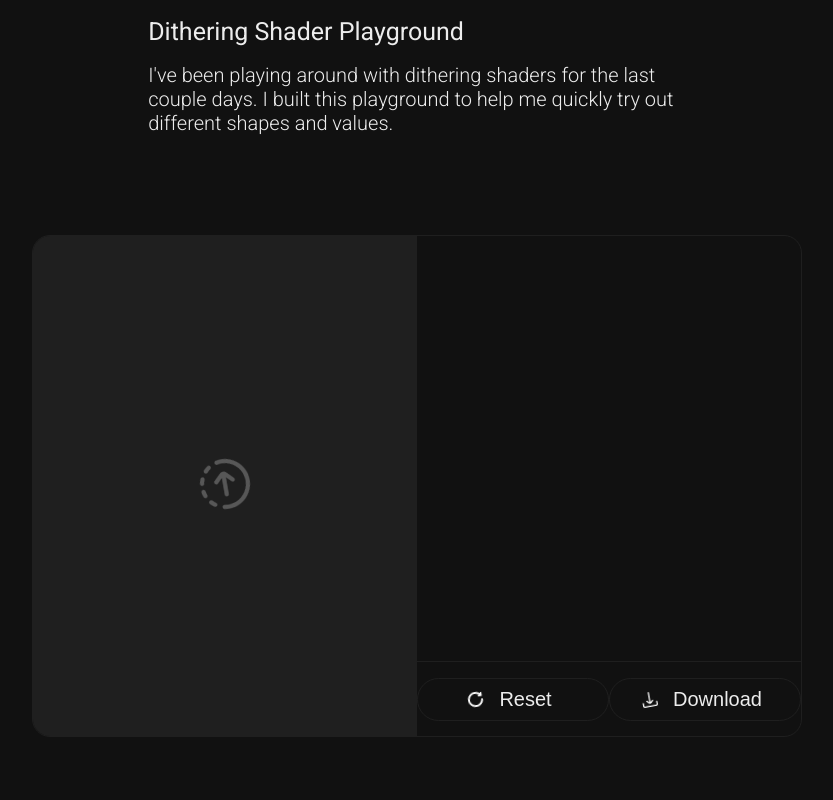
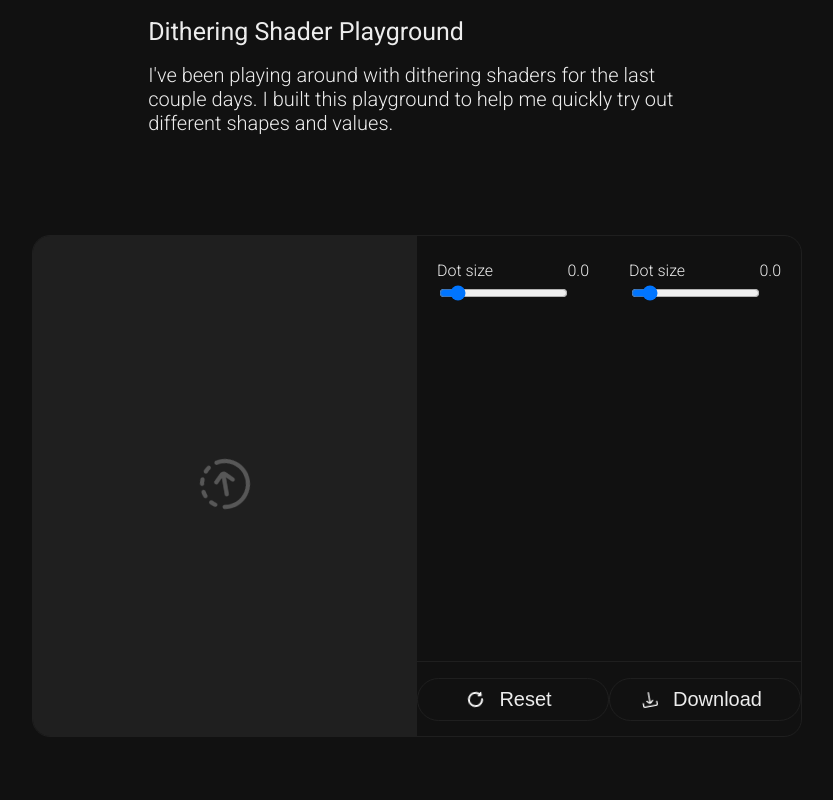
Before and after one commit to sharky-3/dotra, a React (Create React App) app: page / in a window 1280 px wide. Shown: the top 800 px of the page, without its empty margins (223-1056 px from the left). Built offline with nearby package versions, Linux system fonts and the light colour scheme.

Commit message:
small fix

```diff
--- a/src/assets/components/image.editor.jsx
+++ b/src/assets/components/image.editor.jsx
@@ -1,6 +1,7 @@
 import { useState } from "react";
 import { TITLE_TEXT } from "./text.module";
 import { NORMAL_BUTTON, ICON_BUTTON } from "./button.module";
+import { RANGE } from "./range-hero";
 
 export const IMAGE_EDITOR = () => {
     const [image, setImage] = useState(null);
@@ -34,10 +35,10 @@ export const IMAGE_EDITOR = () => {
             <div className="image-editor">
                 <div className="top">
                     <div className="left">
-
+                        <RANGE title={"Dot size"} min_value={0} max_value={100} current_value={10} />
                     </div>
                     <div className="right">
-
+                        <RANGE title={"Dot size"} min_value={0} max_value={100} current_value={10} />
                     </div>
                 </div>
                 <div className="bottom">
--- /dev/null
+++ b/src/assets/components/range-hero.jsx
@@ -0,0 +1,16 @@
+export const RANGE = ({
+    title,
+    min_value,
+    max_value,
+    current_value
+}) => {
+    return (
+        <div className="range-hero">
+            <header>
+                <div className="range-title">{title}</div>
+                <div id="range-value">0.0</div>
+            </header>
+            <input type="range" id="range" min={min_value} max={max_value} value={current_value} />
+        </div>
+    );
+}
--- a/src/assets/styles/design.css
+++ b/src/assets/styles/design.css
@@ -46,3 +46,23 @@
         }
     }
 }
+
+.range-hero {
+    width: 100%;
+    height: 50px;
+
+    display: flex;
+    justify-content: center;
+    align-items: flex-start;
+    flex-direction: column;
+
+    header {
+        width: 100%;
+        height: 50%;
+        display: flex;
+        justify-content: space-between;
+        align-items: center;
+    }
+
+
+}
--- a/src/assets/styles/style.css
+++ b/src/assets/styles/style.css
@@ -55,6 +55,21 @@
             .top {
                 height: 85%;
                 width: 100%;
+
+                display: flex;
+                justify-content: center;
+                align-items: center;
+
+                .left, .right {
+                    --padding: 20px;
+                    width: 50%;
+                    height: calc(100% - var(--padding) * 2);
+                    padding: var(--padding);
+                }
+                .left {
+                }
+                .right {
+                }
             }
 
             .bottom {
```
